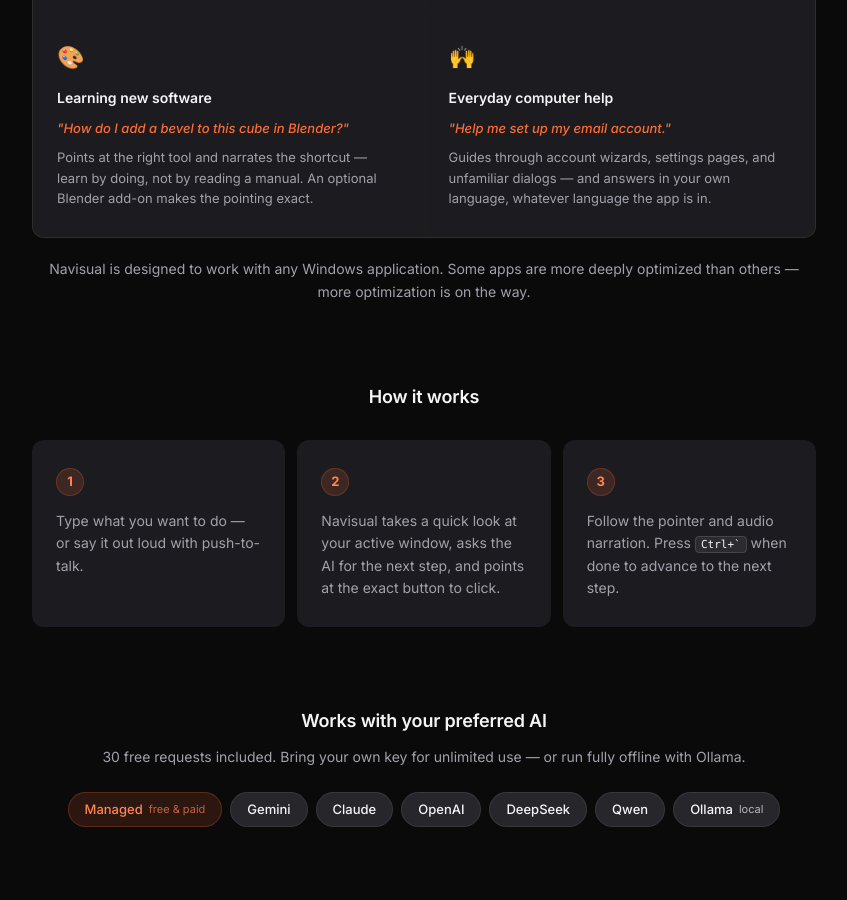
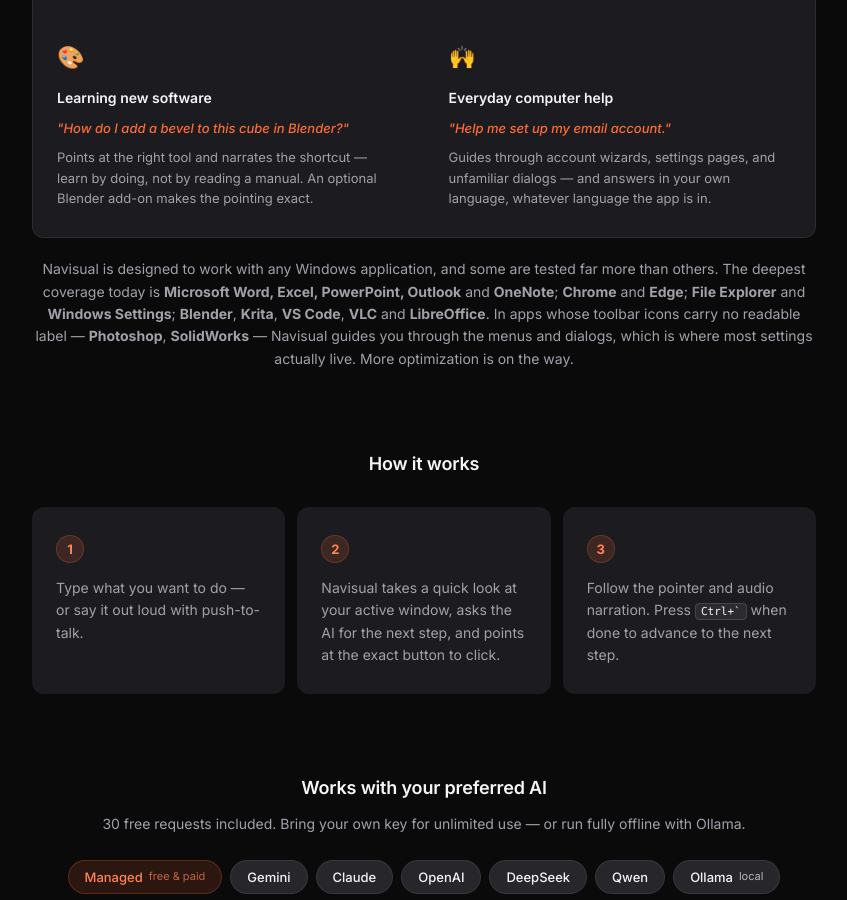
Before and after one commit to NavisualGuide/NavisualGuide.github.io, a Jekyll site: the page index.html, which Jekyll copies as it is, in a window 1280 px wide and 900 px high, scrolled down 1796 px. Shown: the whole window, without its empty margins (216-1063 px from the left). Built offline with Jekyll 4.4.1, drawn with Linux system fonts in a browser that asks for light colours.

Commit message:
Put the app list on the page, not only in the markup
Found by the founder asking what featureList actually does. Yesterday's schema
change named Outlook, OneNote, File Explorer, Windows Settings, Krita, VS Code,
VLC, LibreOffice and SolidWorks in featureList -- and nine of those appeared
NOWHERE in the visible page. (Photoshop was already markup-only before that
change; the rest I added.)

That is not a style problem. Google's structured-data policy requires markup to
represent content visible to users, and marking up content that is not on the
page sits in their spam policies -- the downside is a manual action, against a
domain with no authority to spare.

Fixed at the page end rather than by trimming the markup, because the app names
are true, useful, and what people actually search ("AI assistant for Blender").
The closing line of the use-cases section made a vague claim that the markup
then made specific; now both say the same specific thing.

Photoshop and SolidWorks keep the honest framing rather than being listed flat:
menus and dialogs, which is where settings live, because their toolbar icons
carry no readable label. Verified: zero apps named in JSON-LD are absent from
the visible page.

Co-Authored-By: Claude Opus 5 <noreply@anthropic.com>

```diff
--- a/index.html
+++ b/index.html
@@ -158,8 +158,15 @@
         </div>
       </div>
       <p class="providers-sub" style="text-align: center; margin-top: 20px; margin-bottom: 0;">
-        Navisual is designed to work with any Windows application. Some apps are more deeply
-        optimized than others — more optimization is on the way.
+        Navisual is designed to work with any Windows application, and some are tested far more
+        than others. The deepest coverage today is <strong>Microsoft Word, Excel, PowerPoint,
+        Outlook</strong> and <strong>OneNote</strong>; <strong>Chrome</strong> and
+        <strong>Edge</strong>; <strong>File Explorer</strong> and <strong>Windows Settings</strong>;
+        <strong>Blender</strong>, <strong>Krita</strong>, <strong>VS Code</strong>,
+        <strong>VLC</strong> and <strong>LibreOffice</strong>. In apps whose toolbar icons carry no
+        readable label — <strong>Photoshop</strong>, <strong>SolidWorks</strong> — Navisual
+        guides you through the menus and dialogs, which is where most settings actually live.
+        More optimization is on the way.
       </p>
     </section>
 
```
